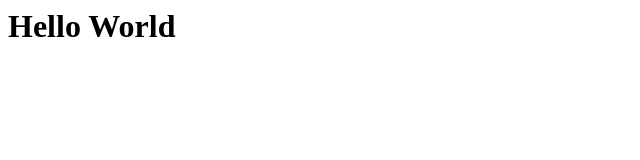
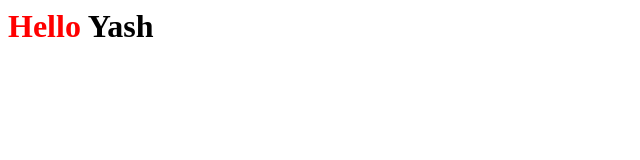
Before and after one commit to YashS198/Trial, a plain HTML site: page index.html in a window 1280 px wide. Shown: the whole page, without its empty margins (0-640 px from the left). Drawn offline with Linux system fonts and the light colour scheme.

Commit message:
Update index.html

```diff
--- a/index.html
+++ b/index.html
@@ -1 +1 @@
-<h1>Hello World</h1>
+<h1><span style="color: red">Hello</span> Yash</h1>
```
